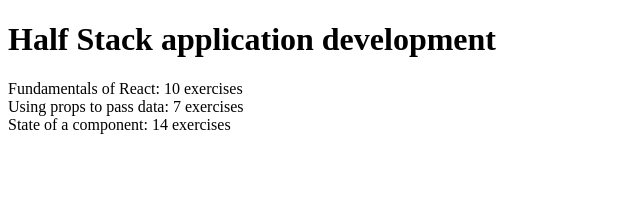
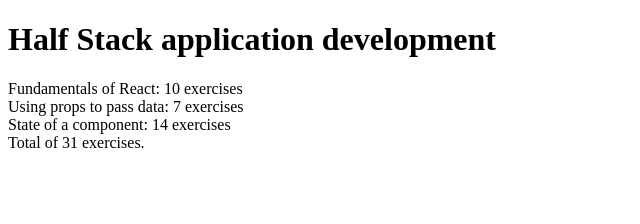
Before and after one commit to terhol/FullstackOpen2025, a React (Vite) app in the folder part1/courseinfo/: page / in a window 1280 px wide. Shown: the top 224 px of the page, without its empty margins (0-640 px from the left). Built offline with nearby package versions, Linux system fonts and the light colour scheme.

Commit message:
Finished courseinfo part 7

```diff
--- a/part1/courseinfo/src/components/Course.jsx
+++ b/part1/courseinfo/src/components/Course.jsx
@@ -1,11 +1,13 @@
 import Header from "./Header";
 import Content from "./Content";
+import Total from "./Total";
 
 const Course = ({ course }) => {
   return (
     <div>
       <Header course={course} />
       <Content courseParts={course.parts} />
+      <Total courseParts={course.parts} />
     </div>
   );
 };
--- /dev/null
+++ b/part1/courseinfo/src/components/Total.jsx
@@ -0,0 +1,7 @@
+const Total = ({ courseParts }) => {
+  const totalExercises = () =>
+    courseParts.reduce((total, part) => total + part.exercises, 0);
+  return <div>Total of {totalExercises()} exercises.</div>;
+};
+
+export default Total;
```
